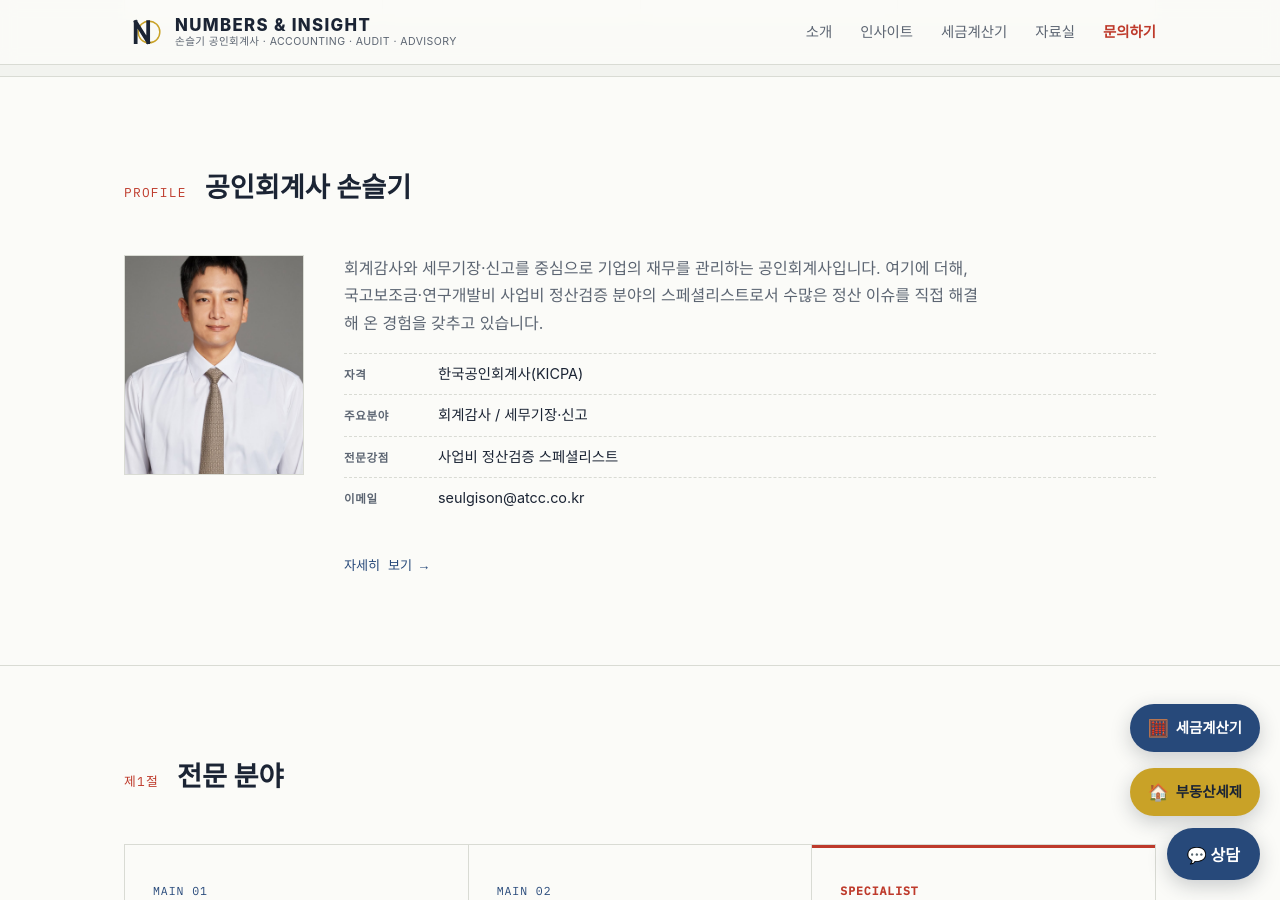
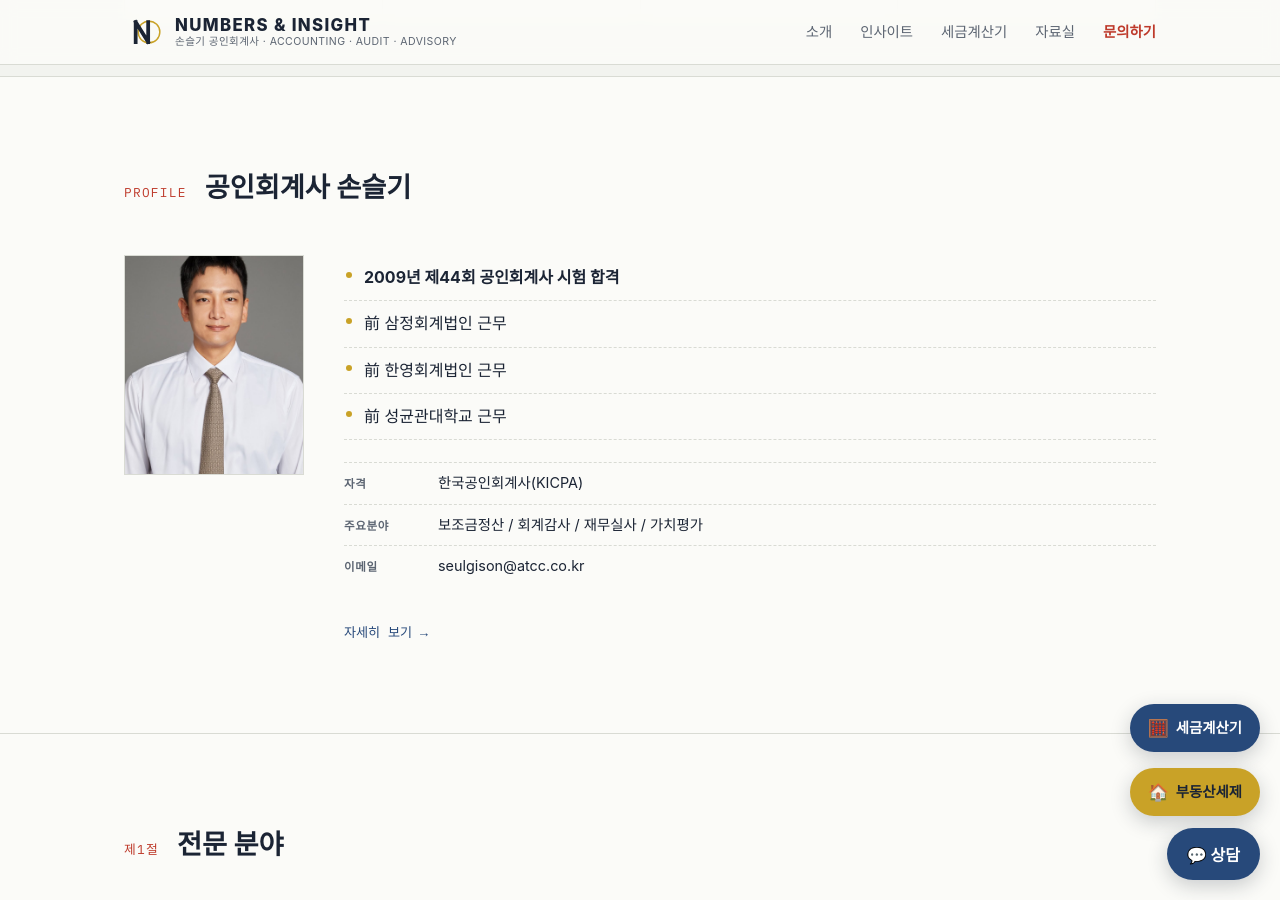
Before and after one commit to shinesky97/ccrnd-site, a Jekyll site: the page built from index.html, in a window 1280 px wide and 900 px high, scrolled down 1049 px. Built offline with Jekyll 4.4.1, drawn with Linux system fonts in a browser that asks for light colours; some web fonts are replaced.

Commit message:
프로필 소개를 경력(이력) 형식으로 변경
- 소개 문단 → 경력 리스트(2009 제44회 CPA 합격, 前 삼정·한영회계법인·성균관대)
- 프로필 요약 '주요분야'를 히어로 문구에 맞춰 정리(보조금정산/회계감사/재무실사/가치평가)

Co-Authored-By: Claude Opus 4.8 <noreply@anthropic.com>
Claude-Session: https://claude.ai/code/session_01Uu9zebzzNPkkEVbDHXyNE1

```diff
--- a/assets/css/main.css
+++ b/assets/css/main.css
@@ -497,3 +497,9 @@ table.board thead th{background:var(--paper-deep);color:var(--muted);font-size:.
 .calc-fab:hover{transform:translateY(-1px);background:var(--blue-soft)}
 .calc-fab-ico{font-size:1.05rem;line-height:1}
 @media(max-width:480px){.calc-fab{padding:0;width:48px;justify-content:center}.calc-fab-txt{display:none}}
+
+/* 프로필 경력 리스트 */
+.career{list-style:none;margin:0 0 22px;padding:0}
+.career li{position:relative;padding:9px 0 9px 20px;border-bottom:1px dashed var(--rule);font-size:1rem;color:var(--ink)}
+.career li:first-child{font-weight:700}
+.career li::before{content:'';position:absolute;left:2px;top:17px;width:6px;height:6px;border-radius:50%;background:var(--gold)}
--- a/index.html
+++ b/index.html
@@ -53,13 +53,15 @@ title: null
     <div class="profile">
       <div class="profile-photo" style="background-image:url('{{ '/assets/img/profile.jpg' | relative_url }}')"></div>
       <div class="profile-body">
-        <p>회계감사와 세무기장·신고를 중심으로 기업의 재무를 관리하는 공인회계사입니다.
-          여기에 더해, 국고보조금·연구개발비 사업비 정산검증 분야의 스페셜리스트로서
-          수많은 정산 이슈를 직접 해결해 온 경험을 갖추고 있습니다.</p>
+        <ul class="career">
+          <li>2009년 제44회 공인회계사 시험 합격</li>
+          <li>前 삼정회계법인 근무</li>
+          <li>前 한영회계법인 근무</li>
+          <li>前 성균관대학교 근무</li>
+        </ul>
         <ul class="cred">
           <li><b>자격</b><span>한국공인회계사(KICPA)</span></li>
-          <li><b>주요분야</b><span>회계감사 / 세무기장·신고</span></li>
-          <li><b>전문강점</b><span>사업비 정산검증 스페셜리스트</span></li>
+          <li><b>주요분야</b><span>보조금정산 / 회계감사 / 재무실사 / 가치평가</span></li>
           <li><b>이메일</b><span>{{ site.contact.email }}</span></li>
         </ul>
         <a class="sec-more" href="{{ '/about/' | relative_url }}">자세히 보기 →</a>
```
